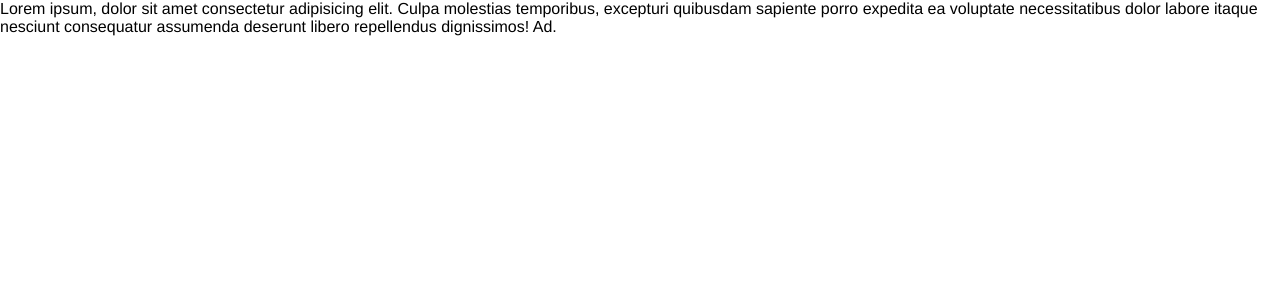
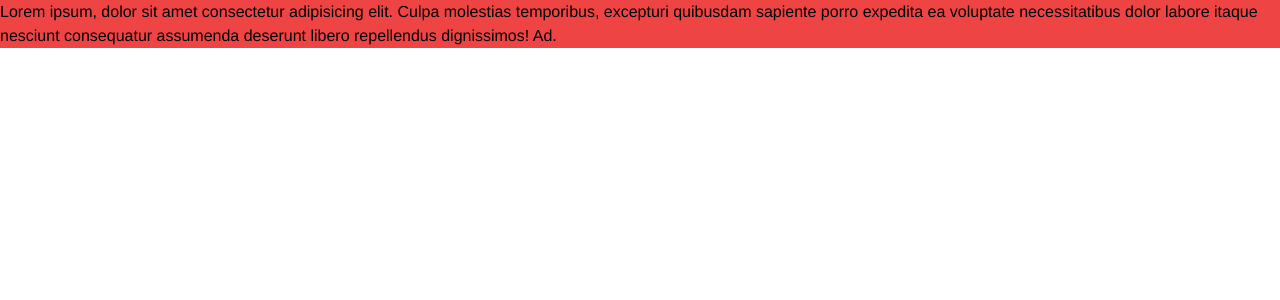
Before and after one commit to lucia6758/vue3-ts-exam, a Vue app: page / in a window 1280 px wide. Shown: the top 300 px of the page. Built offline with nearby package versions, Linux system fonts and the light colour scheme.

Commit message:
테일윈드적용

```diff
--- a/package.json
+++ b/package.json
@@ -12,6 +12,9 @@
   "devDependencies": {
     "@vitejs/plugin-vue": "^1.1.4",
     "@vue/compiler-sfc": "^3.0.5",
+    "autoprefixer": "^10.2.4",
+    "postcss": "^8.2.6",
+    "tailwindcss": "^2.0.3",
     "typescript": "^4.1.3",
     "vite": "^2.0.1"
   }
--- /dev/null
+++ b/postcss.config.js
@@ -0,0 +1,6 @@
+module.exports = {
+  plugins: {
+    tailwindcss: {},
+    autoprefixer: {},
+  },
+}
--- a/src/App.vue
+++ b/src/App.vue
@@ -1,5 +1,6 @@
 <template>
-<div>Lorem ipsum, dolor sit amet consectetur adipisicing elit. Culpa molestias temporibus, excepturi quibusdam sapiente porro expedita ea voluptate necessitatibus dolor labore itaque nesciunt consequatur assumenda deserunt libero repellendus dignissimos! Ad.</div>
+  <div class="container mx-auto bg-red-500">
+    Lorem ipsum, dolor sit amet consectetur adipisicing elit. Culpa molestias temporibus, excepturi quibusdam sapiente porro expedita ea voluptate necessitatibus dolor labore itaque nesciunt consequatur assumenda deserunt libero repellendus dignissimos! Ad.</div>
 </template>
 
 <script lang="ts">
--- /dev/null
+++ b/src/index.css
@@ -0,0 +1,3 @@
+@tailwind base;
+@tailwind components;
+@tailwind utilities;
--- a/src/main.ts
+++ b/src/main.ts
@@ -1,4 +1,5 @@
 import { createApp } from 'vue'
 import App from './App.vue'
+import './index.css'
 
 createApp(App).mount('#app')
--- /dev/null
+++ b/tailwind.config.js
@@ -0,0 +1,11 @@
+module.exports = {
+  purge: ['./index.html', './src/**/*.{vue,js,ts,jsx,tsx}'],
+  darkMode: false, // or 'media' or 'class'
+  theme: {
+    extend: {},
+  },
+  variants: {
+    extend: {},
+  },
+  plugins: [],
+}
```
Also changed, not shown: 2 other files (tests, documents, lock files or other folders).
